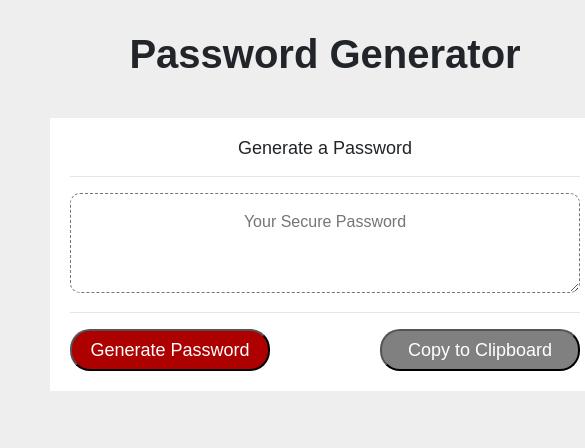
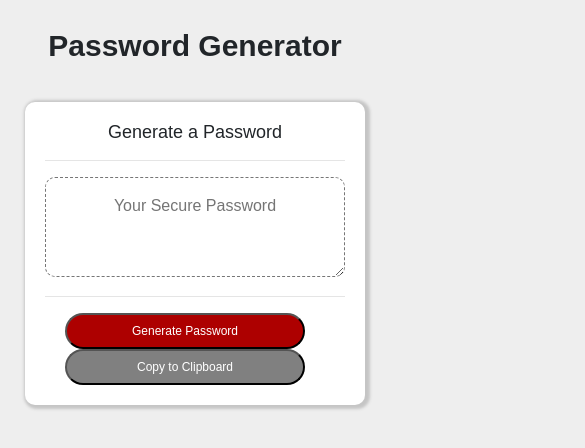
Before and after one commit to cbarcala23/homework3, a plain HTML site: page index.html in a window 390 px wide. Shown: the whole page, 585 px wide, since content can reach past the window. Drawn offline with nearby package versions, Linux system fonts and the light colour scheme.

Commit message:
update reponsiveness2

```diff
--- a/assets/css/style.css
+++ b/assets/css/style.css
@@ -23,6 +23,8 @@ body {
 .contentarea {
     font-family: 'Arial', 'Helvetica Neue', Helvetica, sans-serif;
     background-color: white;
+    border-radius: 10px;
+    box-shadow: 2px 1px 3px 3px rgb(197, 197, 197);
     margin-left: 50px;
     margin-right: 50px;
     padding: 20px;
@@ -67,26 +69,64 @@ body {
 /*-----------------MEDIA QUERIES INDEX PAGE------------------*/
 /*-----------------------------------------------------------*/
 
-@media screen and (max-width: 640px) {
+@media screen and (min-width: 374px) and (max-width: 639px) {
     .contentarea {
-        width: 550px;
+        width: auto;
+        margin-left: 25px;
+        margin-right: 25px;
     }
 
     .h1 {
         text-align: center;
-        padding: 20px;
+        padding: 18px;
+        font-size: 30px;
+    }
+
+    .header {
+        margin-left: 25px;
+        margin-right: 25px;
+        width: auto;
+        padding-top: 10px;
+
+    }
+
+    .h2 {
+        font-size: 18px;
+    }
+
+    .redbutton {
+        width: 240px;
+        font-size: 12px;
+        margin-left: 20px;
+    }
+
+    .greybutton {
+        width: 240px;
+        font-size: 12px;
+        float: left;
+        margin-left: 20px;
+    }
+
+}
+
+@media screen and (min-width: 640px) {
+    .contentarea {
+        width: auto;
+    }
+
+    .h1 {
+        text-align: center;
+        padding: 18px;
     }
 
     .header {
         margin-left: 50px;
         margin-right: 50px;
-        width: 550px;
         padding-top: 10px;
     }
 
     .h2 {
         font-size: 18px;
-
     }
 
     .redbutton {
```
